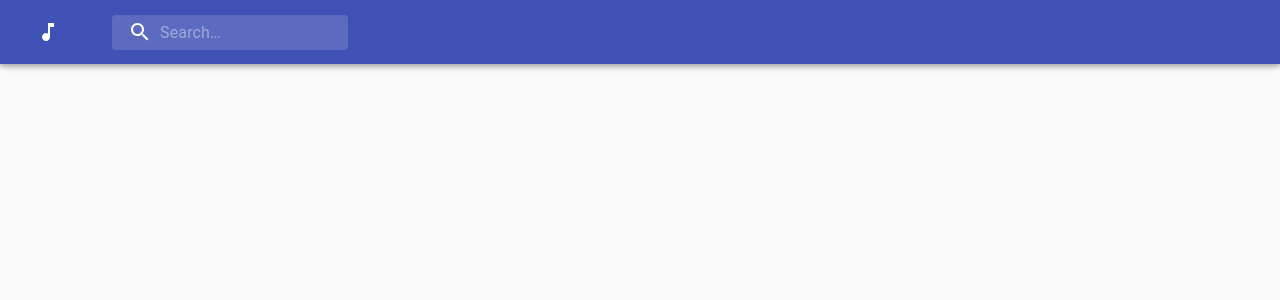
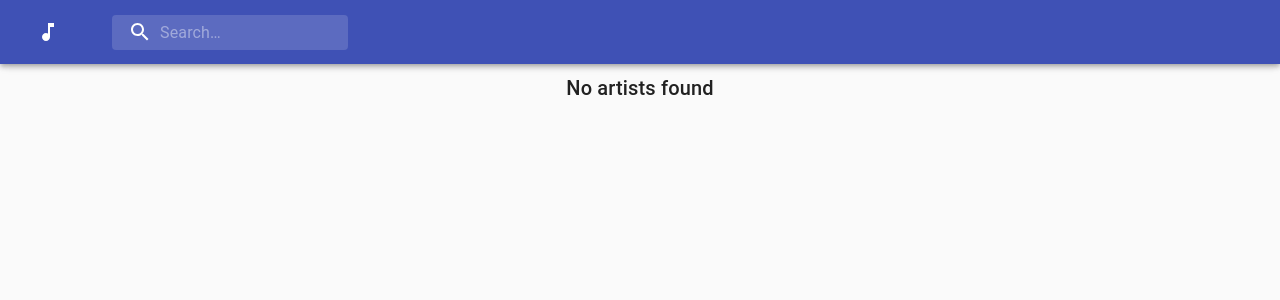
Before and after one commit to brungo1995/deezer-app, a React (Create React App) app: page /search/1 in a window 1280 px wide. Shown: the top 300 px of the page. Built offline with nearby package versions, Linux system fonts and the light colour scheme.

Commit message:
added not found artists and albumns message

```diff
--- a/src/Components/artist/AlbumsContainer.tsx
+++ b/src/Components/artist/AlbumsContainer.tsx
@@ -18,7 +18,15 @@ export default function AlbumsContainer({ albums }: { albums: IAlbum[] }) {
                         </Grid>)
                     )
                 }
+
             </Grid>
+            {
+                albums.length == 0 ?
+                    <div style={{ marginTop: "2rem" }}>
+                        <Typography gutterBottom paragraph>No albums found</Typography>
+                    </div>
+                    : null
+            }
         </div>
     )
 }
--- a/src/Components/artist/TopTracks.tsx
+++ b/src/Components/artist/TopTracks.tsx
@@ -41,6 +41,12 @@ export default function CenteredGrid({ topTracks }: { topTracks: IArtistTrack[]
                             </Grid>)
                         )
                     }
+
+                    {
+                        topTracks.length == 0 ?
+                            <Typography gutterBottom paragraph>No tracks found</Typography>
+                            : null
+                    }
                 </Grid>
             </Grid>
         </div>
--- a/src/Components/generic/NavBar.tsx
+++ b/src/Components/generic/NavBar.tsx
@@ -43,7 +43,6 @@ export default function NavBar() {
     function onKeyDown(e: React.KeyboardEvent<HTMLInputElement>) {
 
         if (e.key.toLocaleLowerCase() === 'enter') {
-            console.log(!query || query.trim() === "");
 
             if (!query || query.trim() === "") {
                 error("Please enter a valid artist name or initials")
--- a/src/view/search/SearchView.tsx
+++ b/src/view/search/SearchView.tsx
@@ -1,7 +1,7 @@
 import React, { useState } from 'react'
 import SearchCard from "../../Components/search/SearchCard"
 import Container from '@material-ui/core/Container';
-import { CircularProgress } from '@material-ui/core';
+import { CircularProgress, Typography } from '@material-ui/core';
 import { gridSearchStyle } from "./styles"
 import Grid from '@material-ui/core/Grid';
 import { useSelector } from 'react-redux';
@@ -18,9 +18,7 @@ export default function SearchView() {
                 <div className={classes.root}>
                     {
                         (loading &&
-                            <Grid container spacing={3} style={{
-                                justifyContent: 'center'
-                            }}>
+                            <Grid container spacing={3} style={{ justifyContent: 'center' }}>
                                 < CircularProgress />
                             </Grid>
 
@@ -32,8 +30,20 @@ export default function SearchView() {
                                         <SearchCard {...item} />
                                     </Grid>)
                                 )
+
                             }
                         </Grid>
+                    }
+                    {
+                        !loading && artists.length == 0 ? (
+
+                            <div>
+
+                                <Grid container spacing={3} style={{ justifyContent: 'center' }}>
+                                    <Typography gutterBottom variant="h6" component="h2">No artists found</Typography>
+                                </Grid>
+                            </div>
+                        ) : null
                     }
 
                 </div>
```
